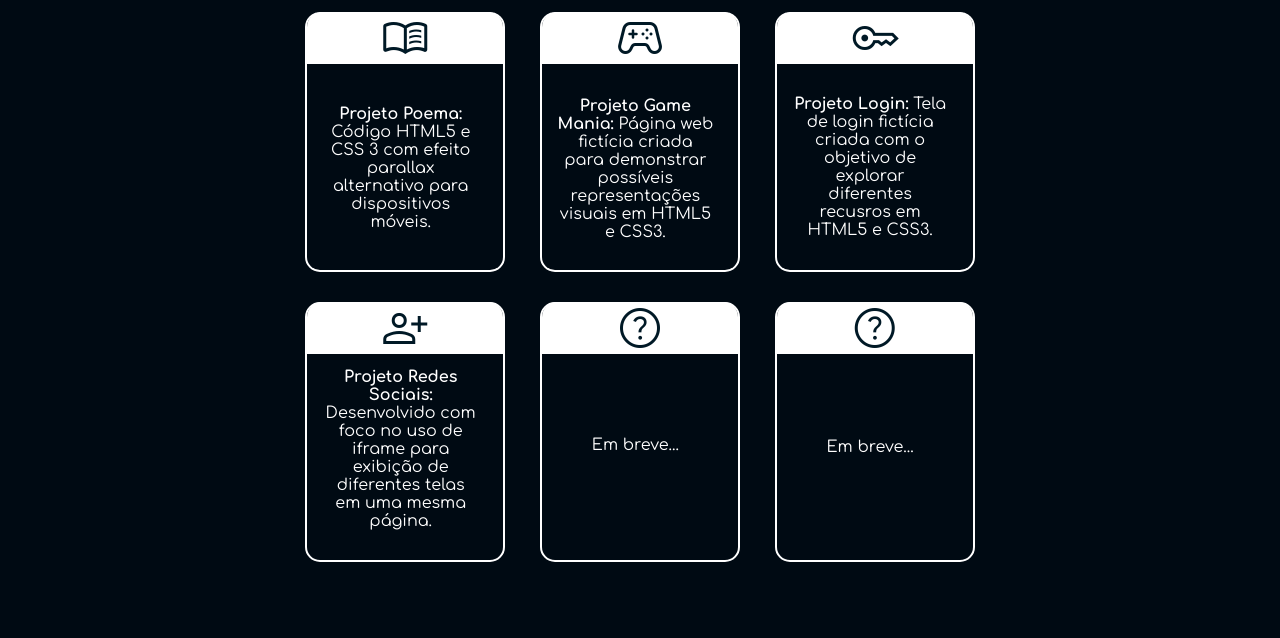
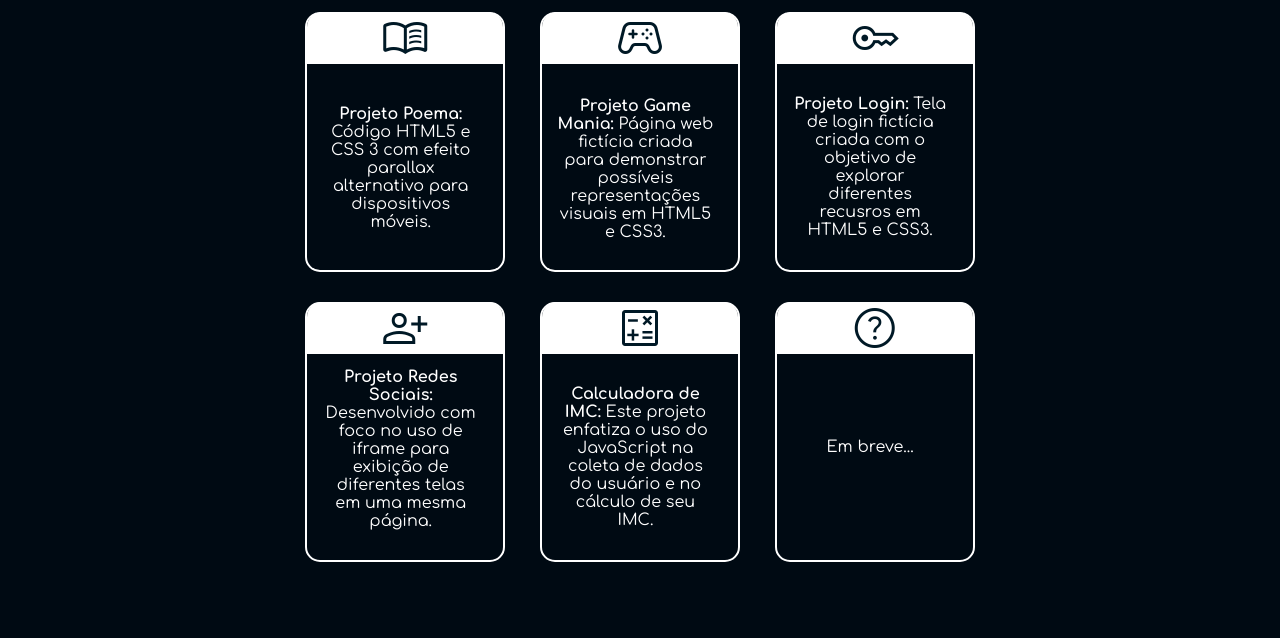
Before and after one commit to alvesraphael11/Portfolio, a plain HTML site: page index.html in a window 1280 px wide. Shown: the part 1765-2403 px from the top of the page. Drawn offline with nearby package versions, Linux system fonts and the light colour scheme.

Commit message:
Projeto Calculadora IMC

```diff
--- a/estilos/style.css
+++ b/estilos/style.css
@@ -291,7 +291,7 @@ div#projeto4 > p {
 }
 
 div#projeto5 > p {
-    padding-top: 70px;
+    padding-top: 10%;
 }
 
 div#projeto6 > p {
--- a/index.html
+++ b/index.html
@@ -78,10 +78,10 @@
                         <p><strong>Projeto Redes Sociais:</strong> Desenvolvido com foco no uso de iframe para exibição de diferentes telas em uma mesma página.</p>
                     </div>
                 </a>
-                <a href="https://alvesraphael11.github.io/ProjetoCalculadoraIMC/" target="_blank" style="pointer-events: none;">
+                <a href="https://alvesraphael11.github.io/ProjetoCalculadoraIMC/" target="_blank">
                     <div class="projeto" id="projeto5">
-                        <span class="material-symbols-outlined">help</span>
-                        <p>Em breve...</p>
+                        <span class="material-symbols-outlined">calculate</span>
+                        <p><strong>Calculadora de IMC: </strong>Este projeto enfatiza o uso do JavaScript na coleta de dados do usuário e no cálculo de seu IMC.</p>
                     </div>
                 </a>
                 <a href="https://github.com/alvesraphael11/ProjetoJokenpo" target="_blank" style="pointer-events: none;">
```
